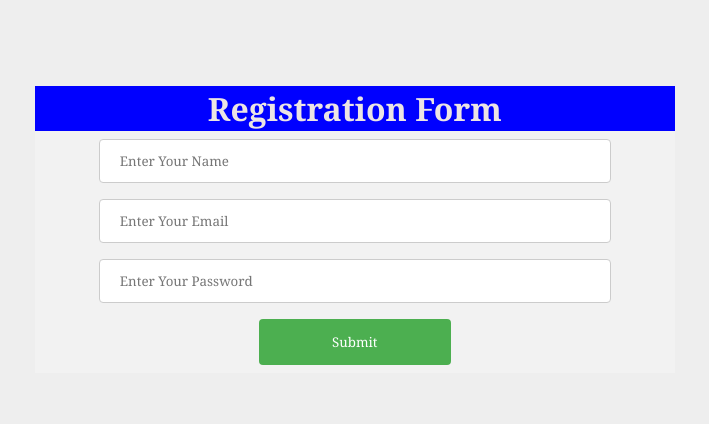
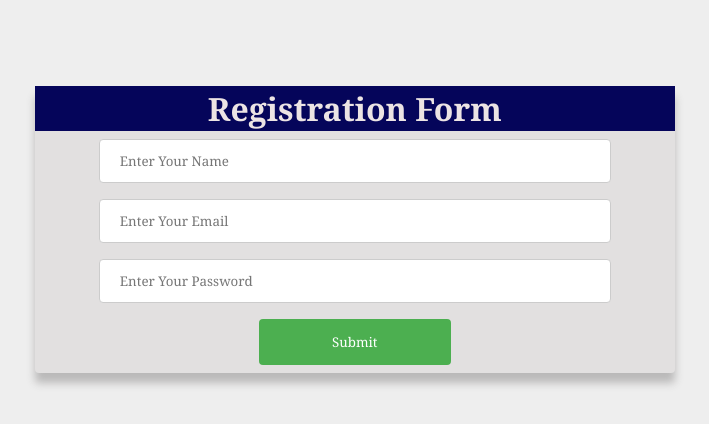
Before and after one commit to anjwsm/React_Projects, a React (Vite) app: page /registrationform in a window 1280 px wide. Shown: the top 424 px of the page, without its empty margins (298-1007 px from the left). Built offline with nearby package versions, Linux system fonts and the light colour scheme.

Commit message:
ui fixed

```diff
--- a/src/components/registration-form/Registration.css
+++ b/src/components/registration-form/Registration.css
@@ -1,10 +1,12 @@
 .form-wrapper{
-    background-color: #f2f2f2;
+    background-color: #e2e0e0;
     justify-content: center;
     width: 50%;
     margin-left: 26%;
     margin-top: 5%;
     text-align: center;
+    box-shadow: 0px 10px 8px #bab9b9;
+    border-radius: 4px;
 }
 .form-wrapper input{
     width: 80%;
@@ -27,12 +29,12 @@
     cursor: pointer;
 }
 .form-wrapper button:hover{
-    background-color: #45a049;
+    background-color: #336135;
 }
 
 .form-wrapper .header h1{
     width: 100%;
-    background-color: blue;
+    background-color: rgb(5, 5, 90);
     padding: 1px 20px;
     color: rgb(236, 228, 228);
 }
@@ -43,4 +45,5 @@
     width: 50%;
     padding: 20px 30px;
     margin-top: 5%;
+    color: antiquewhite;
 }
--- a/src/components/registration-form/Registration.jsx
+++ b/src/components/registration-form/Registration.jsx
@@ -32,11 +32,11 @@ function Registration() {
       <pre>{(flag)?<h2 className="ui-defined">Hello  {inputData.name} , You have successfully registered</h2> : " " }</pre>
       <form className="form-wrapper"  onSubmit={handleSubmit}>
        <div className="header"><h1>Registration Form</h1></div>
-       <input type="text" placeholder="Enter Your Name" name="name" value={inputData.name} onChange={handleData}></input>
+       <input type="text" placeholder="Enter Your Name" name="name" value={inputData.name} onChange={handleData}/>
 
-       <input type="email" placeholder="Enter Your Email" name="email" value={inputData.email}  onChange={handleData}></input>
+       <input type="text" placeholder="Enter Your Email" name="email" value={inputData.email}  onChange={handleData}/>
 
-       <input  type="password"  placeholder="Enter Your Password"  name="password" value={inputData.password}  onChange={handleData} ></input>
+       <input  type="text"  placeholder="Enter Your Password"  name="password" value={inputData.password}  onChange={handleData} />
 
 
        <button type="submit">Submit</button>
```
